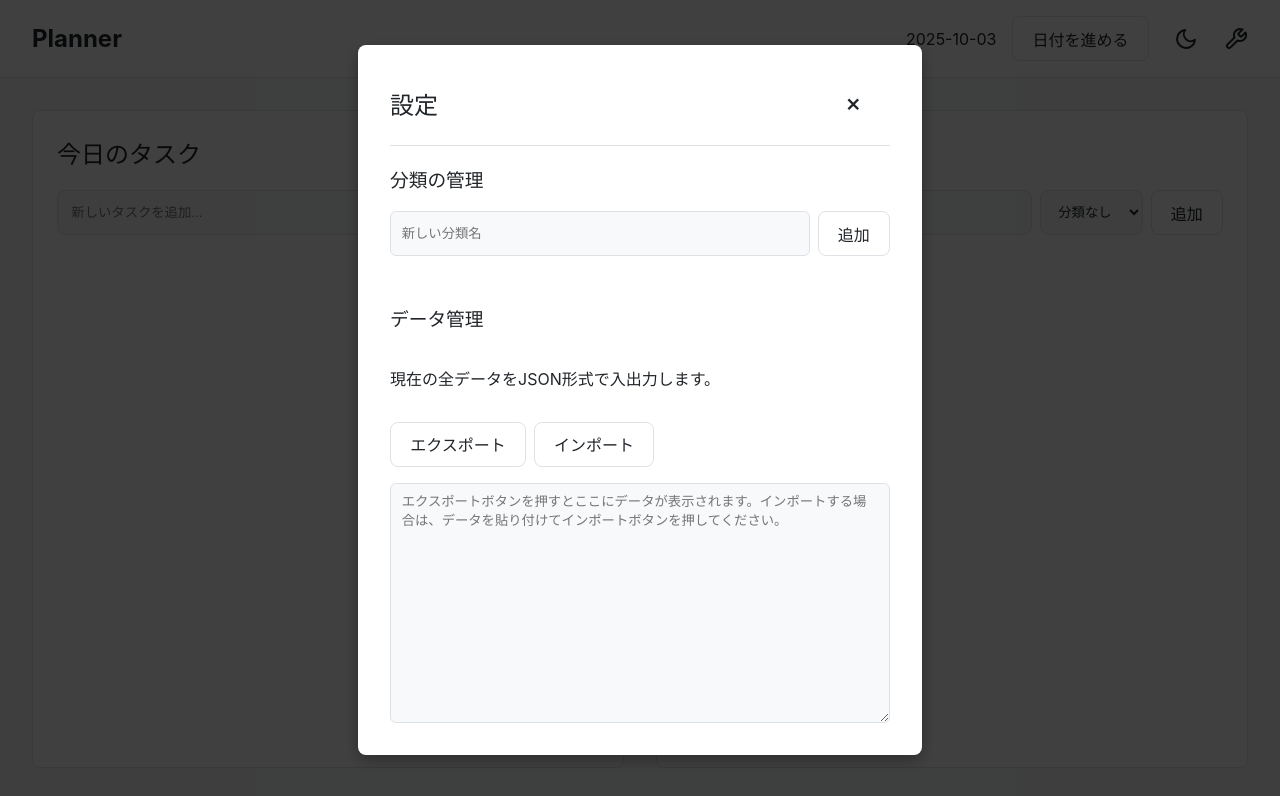
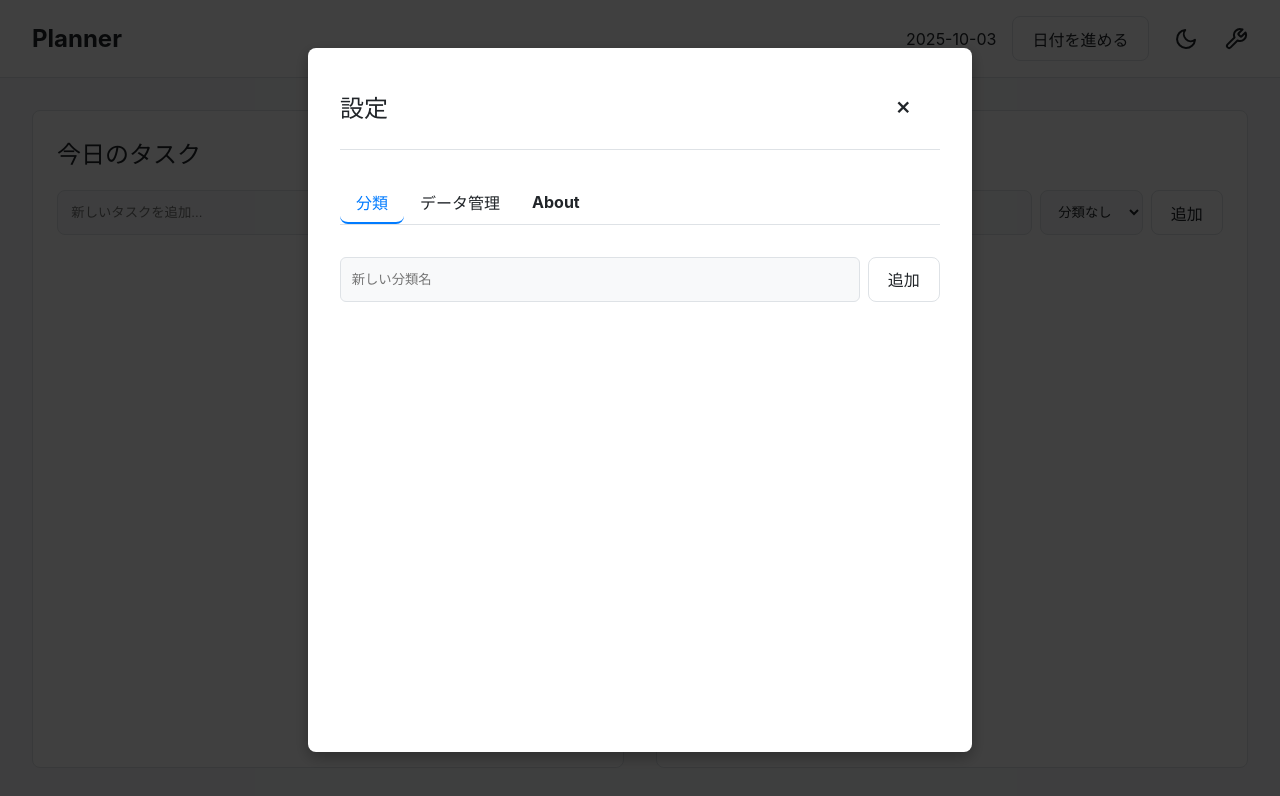
Before and after one commit to ytx/planner, a React (Vite) app: page / in a window 1280 px wide. Both pictures are taken after a click on the button 1236 px from the left and 38 px from the top of the page. Shown: the top 796 px of the page. Built offline with nearby package versions, Linux system fonts and the light colour scheme.

Commit message:
phase 1 : completed

```diff
--- /dev/null
+++ b/src/components/AboutTab.tsx
@@ -0,0 +1,28 @@
+
+const AboutTab = () => {
+  return (
+    <div className="about-tab">
+      <h3>Plannerについて</h3>
+      <p>
+        このアプリケーションは、日々のタスク管理を支援するために開発されました。
+      </p>
+      <p>
+        GitHubリポジトリ:
+        <a href="https://github.com/ytx/planner" target="_blank" rel="noopener noreferrer">
+          https://github.com/ytx/planner
+        </a>
+      </p>
+      <p>
+        開発者を応援する:
+        <a href="https://buymeacoffee.com/xpenguin" target="_blank" rel="noopener noreferrer">
+          Buy me a Coffee
+        </a>
+      </p>
+      <div className="bmc-qr-code">
+        <img src="/bmc_qr.png" alt="Buy me a Coffee QR Code" style={{ maxWidth: '150px', height: 'auto' }} />
+      </div>
+    </div>
+  );
+};
+
+export default AboutTab;
--- a/src/components/SettingsModal.tsx
+++ b/src/components/SettingsModal.tsx
@@ -1,6 +1,5 @@
 import { useAppContext } from '../contexts/AppContext';
-import CategoryManager from './CategoryManager';
-import DataManager from './DataManager';
+import SettingsTabs from './SettingsTabs';
 
 const SettingsModal = () => {
   const { state, dispatch } = useAppContext();
@@ -21,14 +20,7 @@ const SettingsModal = () => {
           <button onClick={handleClose} className="close-btn">&times;</button>
         </div>
         <div className="modal-body">
-          <section>
-            <h3>分類の管理</h3>
-            <CategoryManager />
-          </section>
-          <section>
-            <h3>データ管理</h3>
-            <DataManager />
-          </section>
+          <SettingsTabs />
         </div>
       </div>
     </div>
--- /dev/null
+++ b/src/components/SettingsTabs.tsx
@@ -0,0 +1,53 @@
+import { useState } from 'react';
+import CategoryManager from './CategoryManager';
+import DataManager from './DataManager';
+import AboutTab from './AboutTab';
+
+type Tab = 'categories' | 'data' | 'about';
+
+const SettingsTabs = () => {
+  const [activeTab, setActiveTab] = useState<Tab>('categories');
+
+  const renderTabContent = () => {
+    switch (activeTab) {
+      case 'categories':
+        return <CategoryManager />;
+      case 'data':
+        return <DataManager />;
+      case 'about':
+        return <AboutTab />;
+      default:
+        return null;
+    }
+  };
+
+  return (
+    <div className="settings-tabs">
+      <div className="tab-buttons">
+        <button
+          className={activeTab === 'categories' ? 'active' : ''}
+          onClick={() => setActiveTab('categories')}
+        >
+          分類
+        </button>
+        <button
+          className={activeTab === 'data' ? 'active' : ''}
+          onClick={() => setActiveTab('data')}
+        >
+          データ管理
+        </button>
+        <button
+          className={activeTab === 'about' ? 'active' : ''}
+          onClick={() => setActiveTab('about')}
+        >
+          About
+        </button>
+      </div>
+      <div className="tab-content">
+        {renderTabContent()}
+      </div>
+    </div>
+  );
+};
+
+export default SettingsTabs;
--- a/src/index.css
+++ b/src/index.css
@@ -4,7 +4,7 @@
   font-synthesis: none;
   text-rendering: optimizeLegibility;
   -webkit-font-smoothing: antialiased;
-  -moz-osx-osx-font-smoothing: grayscale;
+  -moz-osx-font-smoothing: grayscale;
   -webkit-text-size-adjust: 100%;
 }
 
@@ -325,11 +325,17 @@ button:hover {
   border-radius: 8px;
   min-width: 500px;
   max-width: 90%;
+  width: 600px; /* 幅を固定 */
+  height: 80vh; /* 高さを固定 */
+  display: flex; /* flexboxを有効にする */
+  flex-direction: column; /* 子要素を縦に並べる */
   box-shadow: 0 5px 15px rgba(0, 0, 0, 0.3);
 }
 
-.modal-body section:not(:last-child) {
-  margin-bottom: 2rem;
+.modal-body {
+  flex-grow: 1; /* 残りのスペースを埋める */
+  overflow-y: auto; /* 内容が溢れたらスクロール */
+  padding-top: 1rem; /* タブボタンとの間にスペース */
 }
 
 .modal-body h3,
@@ -479,3 +485,46 @@ button:hover {
   border-bottom-left-radius: 4px;
   border-bottom-right-radius: 4px;
 }
+
+/* Settings Tabs */
+.settings-tabs .tab-buttons {
+  display: flex;
+  margin-bottom: 1rem;
+  border-bottom: 1px solid var(--color-border);
+}
+
+.settings-tabs .tab-buttons button {
+  background-color: transparent;
+  border: none;
+  border-bottom: 2px solid transparent;
+  padding: 0.5rem 1rem;
+  cursor: pointer;
+  color: var(--color-text);
+  font-weight: bold;
+}
+
+.settings-tabs .tab-buttons button.active {
+  border-color: var(--color-primary);
+  color: var(--color-primary);
+}
+
+.settings-tabs .tab-content {
+  padding-top: 1rem;
+}
+
+.about-tab h3 {
+  color: var(--color-text);
+}
+
+.about-tab p {
+  color: var(--color-text);
+}
+
+.about-tab a {
+  color: var(--color-primary);
+}
+
+.bmc-qr-code {
+  margin-top: 1rem;
+  text-align: center;
+}
```
Also changed, not shown: public/bmc_qr.png (added), 7 other files (tests, documents, lock files or other folders).
